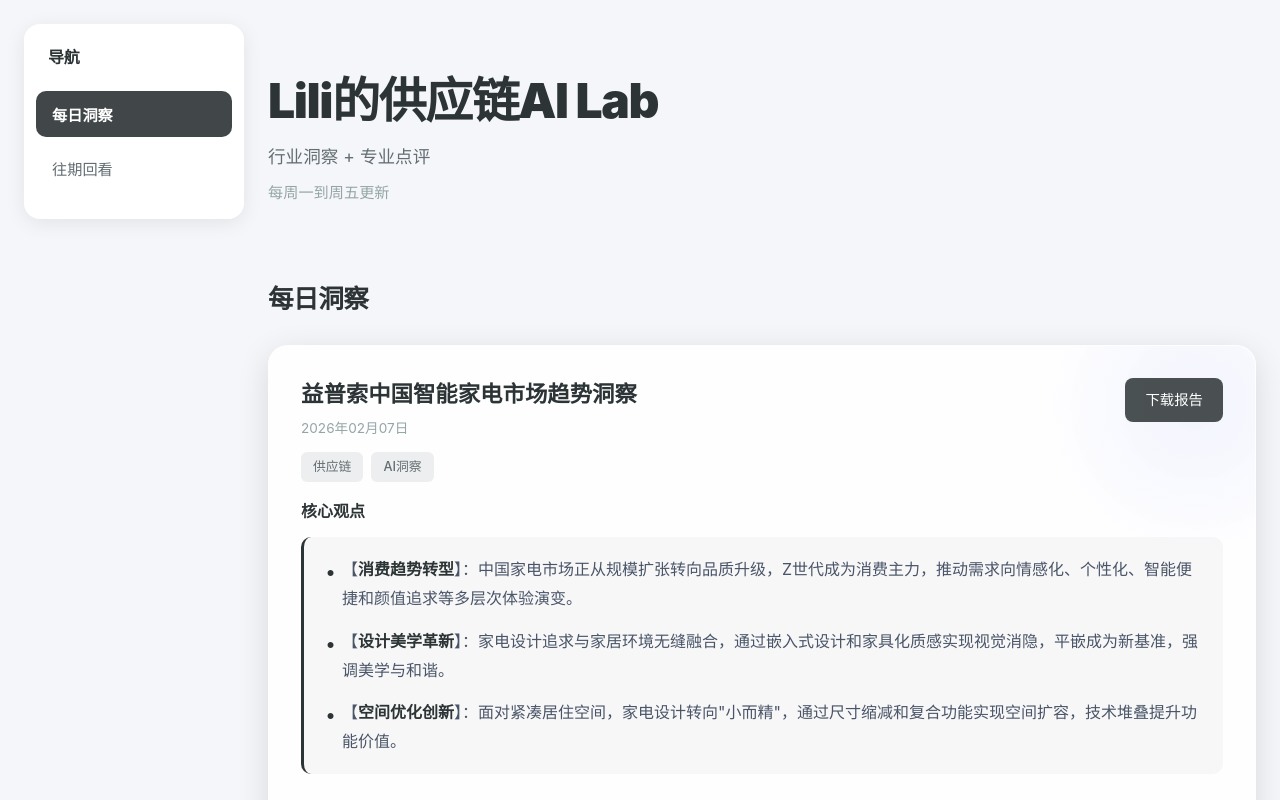
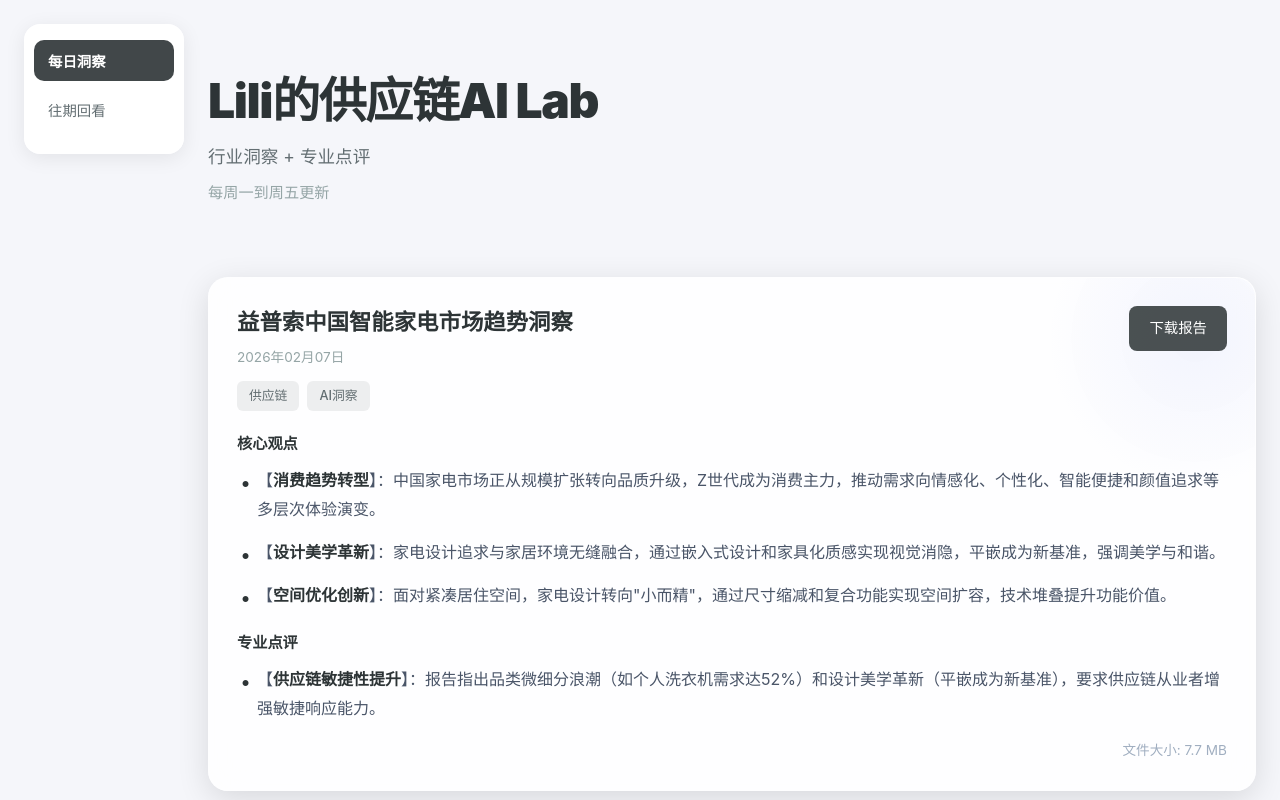
Before and after one commit to Lili202602/research-website, a React (Create React App) app: page / in a window 1280 px wide. Shown: the top 800 px of the page. Built offline with nearby package versions, Linux system fonts and the light colour scheme.

Commit message:
feat: 侧边栏收窄 + 页面聚焦优化（首页仅显示最新一篇）

```diff
--- a/src/components/ArticleCard.tsx
+++ b/src/components/ArticleCard.tsx
@@ -23,8 +23,8 @@
       background: 'rgba(255, 255, 255, 0.85)',
       backdropFilter: 'blur(20px)',
       borderRadius: '20px',
-      padding: '32px',
-      marginBottom: '24px',
+      padding: '28px',
+      marginBottom: '20px',
       boxShadow: '0 8px 32px rgba(0, 0, 0, 0.12)',
       border: '1px solid rgba(255, 255, 255, 0.3)',
       position: 'relative',
@@ -58,7 +58,7 @@
         display: 'flex',
         justifyContent: 'space-between',
         alignItems: 'flex-start',
-        marginBottom: '16px',
+        marginBottom: '20px',
         gap: '20px',
         position: 'relative',
         zIndex: 1
@@ -143,12 +143,12 @@
       </div>
 
       {/* 核心观点 */}
-      <div style={{ marginBottom: '24px', position: 'relative', zIndex: 1 }}>
+      <div style={{ marginBottom: '20px', position: 'relative', zIndex: 1 }}>
         <h4 style={{
-          fontSize: '1rem',
+          fontSize: '0.95rem',
           fontWeight: '600',
           color: '#2D3436',
-          marginBottom: '12px'
+          marginBottom: '10px'
         }}>
           核心观点
         </h4>
@@ -156,10 +156,7 @@
           style={{
             color: '#636E72',
             lineHeight: '1.8',
-            background: 'rgba(45, 52, 54, 0.03)',
-            padding: '18px',
-            borderRadius: '10px',
-            borderLeft: '3px solid #2D3436'
+            padding: '0'
           }}
           dangerouslySetInnerHTML={{ __html: article.coreViewpoints }}
         />
@@ -168,10 +165,10 @@
       {/* 专业点评 */}
       <div style={{ position: 'relative', zIndex: 1 }}>
         <h4 style={{
-          fontSize: '1rem',
+          fontSize: '0.95rem',
           fontWeight: '600',
           color: '#2D3436',
-          marginBottom: '12px'
+          marginBottom: '10px'
         }}>
           专业点评
         </h4>
@@ -179,10 +176,7 @@
           style={{
             color: '#636E72',
             lineHeight: '1.8',
-            background: 'rgba(45, 52, 54, 0.03)',
-            padding: '18px',
-            borderRadius: '10px',
-            borderLeft: '3px solid #2D3436'
+            padding: '0'
           }}
           dangerouslySetInnerHTML={{ __html: article.comments }}
         />
--- a/src/components/Sidebar.tsx
+++ b/src/components/Sidebar.tsx
@@ -12,26 +12,15 @@
 
   return (
     <nav style={{
-      width: '220px',
+      width: '160px',
       background: 'rgba(255, 255, 255, 0.95)',
       backdropFilter: 'blur(10px)',
       borderRadius: '16px',
-      padding: '20px 12px',
+      padding: '16px 10px',
       boxShadow: '0 4px 20px rgba(0, 0, 0, 0.08)',
       position: 'sticky',
       top: '24px'
     }}>
-      <div style={{
-        fontSize: '1rem',
-        fontWeight: '700',
-        color: '#2D3436',
-        marginBottom: '20px',
-        paddingLeft: '12px',
-        letterSpacing: '-0.01em'
-      }}>
-        导航
-      </div>
-
       {menuItems.map((item) => {
         const isActive = location.pathname === item.path;
         return (
@@ -40,7 +29,7 @@
             onClick={() => navigate(item.path)}
             style={{
               width: '100%',
-              padding: '12px 16px',
+              padding: '10px 14px',
               marginBottom: '8px',
               border: 'none',
               borderRadius: '10px',
@@ -48,7 +37,7 @@
                 ? 'rgba(45, 52, 54, 0.9)'
                 : 'transparent',
               color: isActive ? '#ffffff' : '#636E72',
-              fontSize: '0.95rem',
+              fontSize: '0.9rem',
               fontWeight: isActive ? '600' : '500',
               cursor: 'pointer',
               transition: 'all 0.2s ease',
--- a/src/pages/Archive.tsx
+++ b/src/pages/Archive.tsx
@@ -3,19 +3,12 @@
 import ArticleCard from '../components/ArticleCard';
 
 const Archive: React.FC = () => {
+  // 显示除了最新一篇以外的所有历史文章
+  const archiveArticles = ARTICLES_DATA.slice(1);
+
   return (
     <div>
-      <div style={{
-        fontSize: '1.6rem',
-        fontWeight: '700',
-        color: '#2D3436',
-        marginBottom: '24px',
-        letterSpacing: '-0.02em'
-      }}>
-        往期回看
-      </div>
-
-      {ARTICLES_DATA.map((article) => (
+      {archiveArticles.map((article) => (
         <ArticleCard key={article.id} article={article} />
       ))}
     </div>
--- a/src/pages/DailyInsight.tsx
+++ b/src/pages/DailyInsight.tsx
@@ -3,22 +3,12 @@
 import ArticleCard from '../components/ArticleCard';
 
 const DailyInsight: React.FC = () => {
-  // 只显示最新的3篇文章
-  const latestArticles = ARTICLES_DATA.slice(0, 3);
+  // 只显示最新的1篇文章
+  const latestArticle = ARTICLES_DATA.slice(0, 1);
 
   return (
     <div>
-      <div style={{
-        fontSize: '1.6rem',
-        fontWeight: '700',
-        color: '#2D3436',
-        marginBottom: '24px',
-        letterSpacing: '-0.02em'
-      }}>
-        每日洞察
-      </div>
-
-      {latestArticles.map((article) => (
+      {latestArticle.map((article) => (
         <ArticleCard key={article.id} article={article} />
       ))}
     </div>
```
